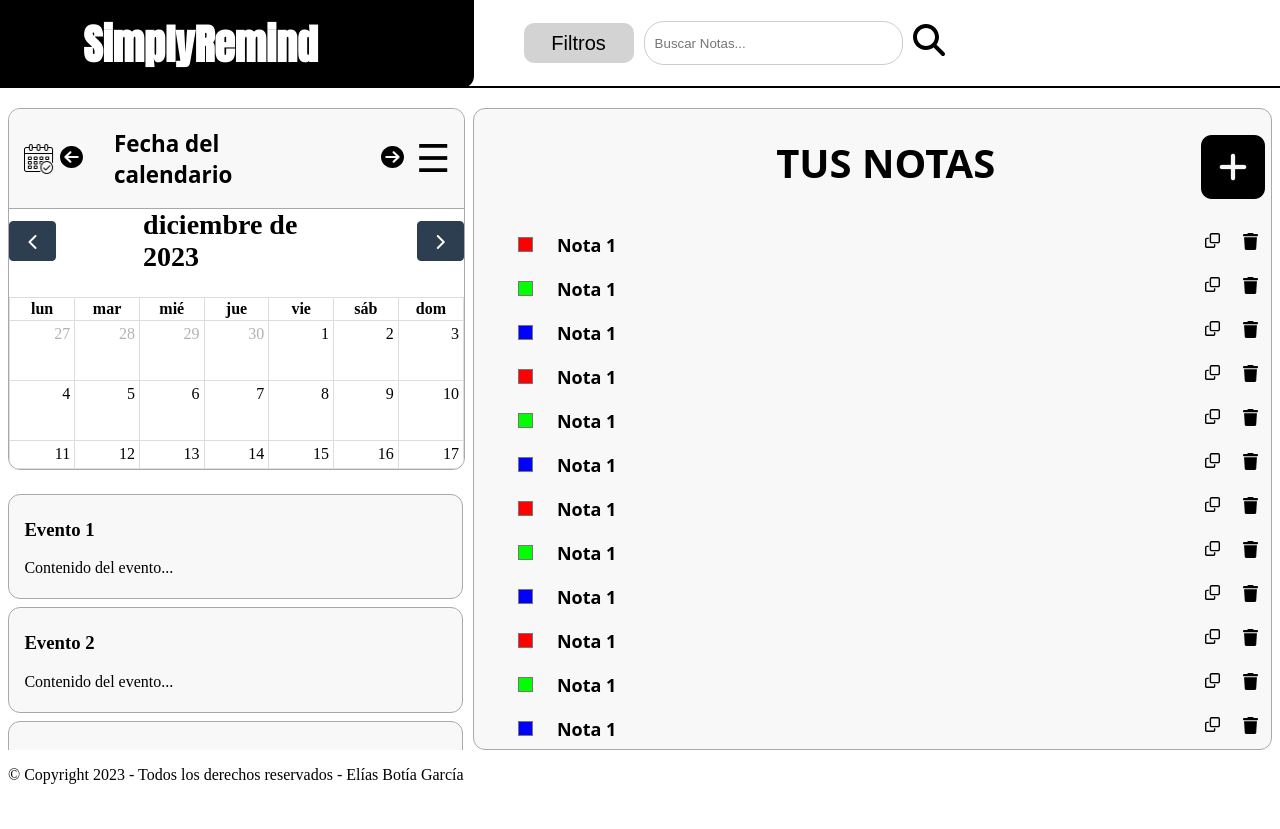
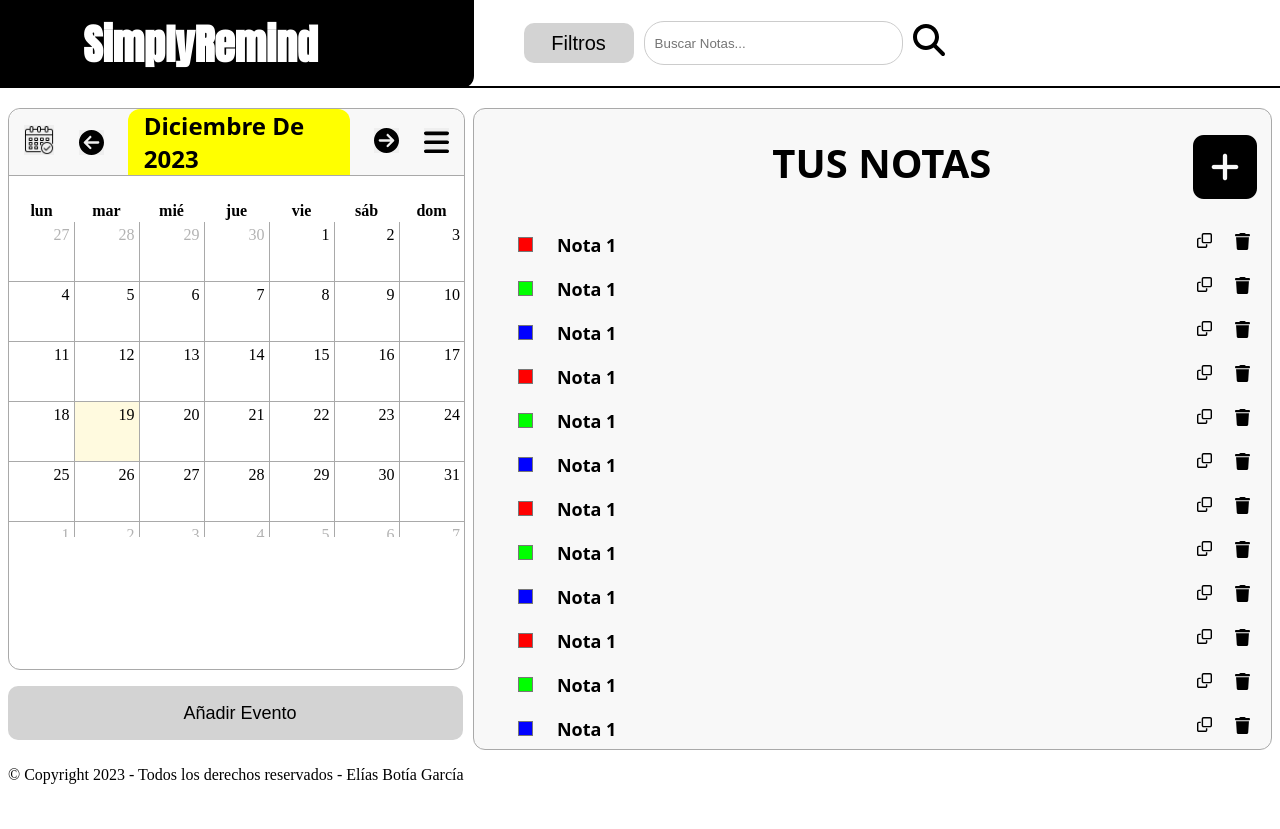
Before and after one commit to Eliass96/SimplyRemind, a website: page index.html in a window 1280 px wide. Shown: the top 829 px of the page. Drawn offline with Linux system fonts and the light colour scheme.

Commit message:
Calendario bastante avanzado.

```diff
--- a/css/styleCalendario.css
+++ b/css/styleCalendario.css
@@ -0,0 +1,207 @@
+/*.fc .fc-toolbar-title {
+    font-size: 1.5em;
+    margin: 0;
+    background: yellow;
+    display: inline-flex;
+    background: #f8f8f8;
+    border-bottom: 1px solid darkgray;
+    width: 100%;
+    align-items: center;
+    justify-content: space-around;
+    border-top-right-radius: 12px;
+    border-top-left-radius: 12px;
+    font-family: system-ui, -apple-system, BlinkMacSystemFont, "Segoe UI", Roboto,
+      Oxygen, Ubuntu, Cantarell, "Open Sans", "Helvetica Neue", sans-serif;
+    vertical-align: middle;
+  }
+
+  .fc .fc-toolbar {
+    width: 100%;
+  }
+
+  .fc {
+    float: left;
+    margin-top: 12.5vh;
+    margin-bottom: 1vh;
+    border: 1px solid darkgray;
+    min-width: 36%;
+    min-height: 45vh;
+    max-width: 36%;
+    max-height: 45vh;
+    display: inline-flex;
+    flex-direction: column;
+    align-items: center;
+    justify-content: space-between;
+    border-radius: 12px;
+  }*/
+
+/* Estilos para el calendario */
+
+.calendario {
+  float: left;
+  margin-top: 12.5vh;
+  margin-bottom: 1vh;
+  border: 1px solid darkgray;
+  min-width: 36%;
+  min-height: 70vh;
+  max-width: 36%;
+  max-height: 70vh;
+  display: inline-flex;
+  flex-direction: column;
+  align-items: center;
+  justify-content: space-between;
+  border-radius: 12px;
+}
+
+.fc-header-toolbar {
+  display: inline-block;
+  background: #f8f8f8;
+  border-bottom: 1px solid darkgray;
+  width: 100%;
+  align-items: center;
+  justify-content: space-around;
+  border-top-right-radius: 12px;
+  border-top-left-radius: 12px;
+  font-family: system-ui, -apple-system, BlinkMacSystemFont, "Segoe UI", Roboto,
+    Oxygen, Ubuntu, Cantarell, "Open Sans", "Helvetica Neue", sans-serif;
+  vertical-align: middle;
+}
+
+.fc-toolbar-title {
+  width: 100% !important;
+  display: inline-flex;
+  text-transform: capitalize;
+  background-color: yellow !important;
+}
+
+.fc-botonMasOpciones-button {
+  background-image: url("../icon/bars.svg");
+  background-size: cover;
+}
+
+.fc-botonPrev-button {
+  background-image: url("../icon/circle-arrow-left.svg");
+  background-size: cover;
+}
+
+.fc-botonNext-button {
+  background-image: url("../icon/circle-arrow-right.svg");
+  background-size: cover;
+}
+
+.fc-miLogo-button {
+  background-image: url("../img/calendario.png");
+  background-size: cover;
+  border: none;
+  height: 30px;
+  width: 30px;
+  margin-left: 2ch;
+  margin-right: 2ch;
+}
+
+.fc-botonMasOpciones-button,
+.fc-botonPrev-button,
+.fc-botonNext-button {
+  border: none;
+  height: 25px;
+  width: 25px;
+  cursor: pointer;
+  margin-left: 2ch;
+  margin-right: 2ch;
+}
+
+.fc-botonPrev-button:active,
+.fc-botonNext-button:active,
+.fc-botonMasOpciones-button:active {
+  transform: scale(0.75);
+}
+
+.fc-botonPrev-button:hover,
+.fc-botonNext-button:hover,
+.fc-botonMasOpciones-button:hover {
+  color: #333;
+}
+
+/* Estilos para las celdas del calendario */
+.fc-daygrid-day {
+  border: 1px solid darkgray !important;
+}
+
+.fc .fc-toolbar-title {
+  font-size: 1.5em;
+  margin: 0;
+  background: yellow;
+  display: inline-flex;
+  background: #f8f8f8;
+  width: 100%;
+  align-items: center;
+  justify-content: space-around;
+  border-top-right-radius: 12px;
+  border-top-left-radius: 12px;
+  font-family: system-ui, -apple-system, BlinkMacSystemFont, "Segoe UI", Roboto,
+    Oxygen, Ubuntu, Cantarell, "Open Sans", "Helvetica Neue", sans-serif;
+  vertical-align: middle;
+}
+
+.fc-prev-button,
+.fc-next-button {
+  background: transparent;
+  color: #000;
+  border: none;
+  cursor: pointer;
+  transition: color 0.3s ease-in-out;
+  width: 35px;
+}
+
+.fc-header-toolbar {
+  display: inline-flex;
+  width: 100%;
+  justify-content: center;
+}
+
+.fc-prev-button:hover,
+.fc-next-button:hover {
+  color: #333;
+}
+
+.fc-prev-button:active,
+.fc-next-button:active {
+  transform: scale(0.75);
+}
+
+.fc-custom-button {
+  background-color: transparent;
+  border: none;
+  cursor: pointer;
+  animation-duration: 0.1s;
+  animation-name: bounce;
+  font-size: 240%;
+  padding-right: 3%;
+  margin-left: auto;
+}
+
+.fc-custom-button:active {
+  transform: scale(0.75);
+}
+
+.fc-custom-button:hover {
+  color: #333;
+}
+
+.fc-logo {
+  width: 7%;
+  padding-left: 3%;
+}
+
+.fc h2 {
+  font-size: 140%;
+  padding-left: 7%;
+  padding-right: 10%;
+}
+
+.fc-view {
+  width: 100%;
+  height: 100%;
+  overflow-y: auto;
+  border-radius: 12px;
+}
--- a/css/styleContenedorCalendario.css
+++ b/css/styleContenedorCalendario.css
@@ -1,4 +1,4 @@
-/* Estilos para el calendario */
+/* Estilos para el calendario
 .calendario {
   float: left;
   margin-top: 12.5vh;
@@ -14,7 +14,7 @@
   justify-content: space-between;
   border-radius: 12px;
 }
-
+ */
 .cabecero_calendario {
   display: inline-flex;
   background: #f8f8f8;
--- a/css/styleEvento.css
+++ b/css/styleEvento.css
@@ -1,9 +1,9 @@
 .eventos_dia_seleccionado {
   background: white;
   overflow-y: auto;
-  overflow-X: auto;
+  overflow-x: auto;
   float: left;
-  margin-top: 2vh;
+  margin-top: 20vh;
   margin-bottom: 1vh;
   min-width: 36%;
   min-height: 32vh;
@@ -28,6 +28,33 @@
   margin-bottom: 1vh;
 }
 
+.add_evento {
+  border: 1px solid darkgray;
+  background-color: lightgray;
+  border: none;
+  margin-top: 0.45em;
+  min-width: 36%;
+  min-height: 3em;
+  max-width: 36%;
+  max-height: 3em;
+  margin-left: 0px;
+  border-radius: 10px;
+  padding-left: 15px;
+  margin-bottom: 1vh;
+  cursor: pointer;
+  animation-duration: 0.1s;
+  animation-name: bounce;
+  font-size: large;
+}
+
+.add_evento:active {
+  transform: scale(0.95);
+}
+
+.add_evento:hover {
+  background-color: #ddd;
+}
+
 .contenedor-eventos_dia_seleccionado::-webkit-scrollbar {
   width: 12px;
 }
--- a/css/styleListadoNotas.css
+++ b/css/styleListadoNotas.css
@@ -25,13 +25,12 @@
   right: 0;
   overflow-y: scroll;
   padding-right: 1vh;
-  margin-right: -1vh;
   scrollbar-width: thin;
   scrollbar-color: #888 #f8f8f8;
 }
 
 .listado_notas_inner::-webkit-scrollbar {
-  width: 11px;
+  width: 5px;
 }
 
 .listado_notas_inner::-webkit-scrollbar-track {
--- a/css/styleNotaSeleccionada.css
+++ b/css/styleNotaSeleccionada.css
@@ -25,11 +25,10 @@
   right: 0;
   overflow-y: scroll;
   padding-right: 1vh;
-  margin-right: -1vh;  /* Compensar el relleno adicional */
 }
 
 .nota_seleccionada_inner::-webkit-scrollbar {
-  width: 11px;
+  width: 5px;
 }
 
 .nota_seleccionada_inner::-webkit-scrollbar-track {
--- a/index.html
+++ b/index.html
@@ -6,7 +6,6 @@
   <link rel="stylesheet" href="css/styleListadoNotas.css">
   <link rel="stylesheet" href="css/styleNotaSeleccionada.css">
   <link rel="stylesheet" href="css/styleContenedorCalendario.css">
-  <link rel="stylesheet" href="css/styleCalendario.css">
   <link rel="stylesheet" href="css/styleEvento.css">
   <!------------------------------------------------------------------------------>
   <link rel="stylesheet" href="https://cdnjs.cloudflare.com/ajax/libs/font-awesome/5.15.3/css/all.min.css"
@@ -15,10 +14,9 @@
   <link rel="stylesheet" href="https://fonts.googleapis.com/css?family=Anton&display=swap">
   <!--Calendario-->
   <!--CSS-->
-  <!--<link href="css/bootstrap.min.css" rel="stylesheet"> -> ARREGLAR -->
+  <!--<link href="css/bootstrap.min.css" rel="stylesheet">-->
   <link href="css/main.min.css" rel="stylesheet">
   <!--JavaScript-->
-  <script src="js/bootstrap.bundle.min.js"></script>
   <script src="js/main.min.js"></script>
   <script src="js/moment.js"></script>
   <script src="js/sweetalert2.all.min.js"></script>
@@ -26,7 +24,9 @@
   <script src="js/appCalendario.js"></script>
   <meta charset="UTF-8">
   <meta name="viewport" content="width=device-width, initial-scale=1.0">
-  <title>Document</title>
+
+  <link rel="stylesheet" href="css/styleCalendario.css">
+  <title>SymplyRemind</title>
 </head>
 
 <body>
@@ -160,19 +160,9 @@
       </section>
     </section>
     <section class="calendario">
-      <section class="cabecero_calendario">
-        <img class="logo_calendario" src="img/calendario.png" alt="Icono calendario">
-        <div class="botonera_calendario">
-          <button class="but_atras_calendario" type="button"><img src="icon/circle-arrow-left.svg"
-              alt="Navegar atrás en el calendario"></button>
-          <h2>Fecha del calendario</h2>
-          <button class="but_adelante_calendario" type="button"><img src="icon/circle-arrow-right.svg"
-              alt="Navegar atrás en el calendario"></button>
-        </div>
-        <button class="but_calendario" type="button">&#9776;</button>
-      </section>
       <section class="calendar" id="calendar"></section>
     </section>
+    <button class="add_evento" type="button">Añadir Evento</button>
     <section class="eventos_dia_seleccionado">
       <article class="evento">
         <h3>Evento 1</h3>
@@ -270,6 +260,20 @@
         </article>
       </section>
     </section>
+    <section class="calendario">
+      <section class="cabecero_calendario">
+        <img id="logo_calendario" class="logo_calendario" src="img/calendario.png" alt="Icono calendario">
+        <div class="botonera_calendario">
+          <button id="but_atras_calendario" class="but_atras_calendario" type="button"><img
+              src="icon/circle-arrow-left.svg" alt="Navegar atrás en el calendario"></button>
+          <h2>Fecha del calendario</h2>
+          <button id="but_adelante_calendario" class="but_adelante_calendario" type="button"><img
+              src="icon/circle-arrow-right.svg" alt="Navegar atrás en el calendario"></button>
+        </div>
+        <button id="but_calendario" class="but_calendario" type="button">&#9776;</button>
+      </section>
+      <section class="calendar" id="calendar"></section>
+    </section>
   </main>
 </body>
 <footer>
--- a/js/appCalendario.js
+++ b/js/appCalendario.js
@@ -1,18 +1,45 @@
-document.addEventListener('DOMContentLoaded', function() {
-    var calendarEl = document.getElementById('calendar');
-    var calendar = new FullCalendar.Calendar(calendarEl, {
-      initialView: 'dayGridMonth',
-      locale: 'es',
-      headerToolbar: {
-        left: 'prev',
-        center: 'title',
-        right: 'next'
-      }
-      /*headerToolbar: {
+document.addEventListener("DOMContentLoaded", function () {
+  var calendarEl = document.getElementById("calendar");
+
+  var calendar = new FullCalendar.Calendar(calendarEl, {
+    themeSystem: "bootstrap5",
+    initialView: "dayGridMonth",
+    locale: "es",
+    customButtons: {
+      miLogo: {
+        icon: "../img/calendario.png",
+        click: function () {
+        },
+      },
+      botonMasOpciones: {
+        icon: "../icon/bars.svg",
+        click: function () {
+          botonMasOpciones.click();
+        },
+      },
+      botonPrev: {
+        icon: "../icon/circle-arrow-left.svg",
+        click: function () {
+          calendar.prev();
+        },
+      },
+      botonNext: {
+        icon: "../icon/circle-arrow-right.svg",
+        click: function () {
+          calendar.next();
+        },
+      },
+    },
+    headerToolbar: {
+      left: "miLogo botonPrev",
+      center: "title",
+      right: "botonNext botonMasOpciones",
+    },
+    /*headerToolbar: {
         left: 'prev, next, today',
         center: 'title',
         right: 'dayGridMonth, timeGridWeek, listWeek'
       }*/
-    });
-    calendar.render();
   });
+  calendar.render();
+});
```
Also changed, not shown: package.json (+5 -4 lines), icon/bars.svg (added), 1 other file.
